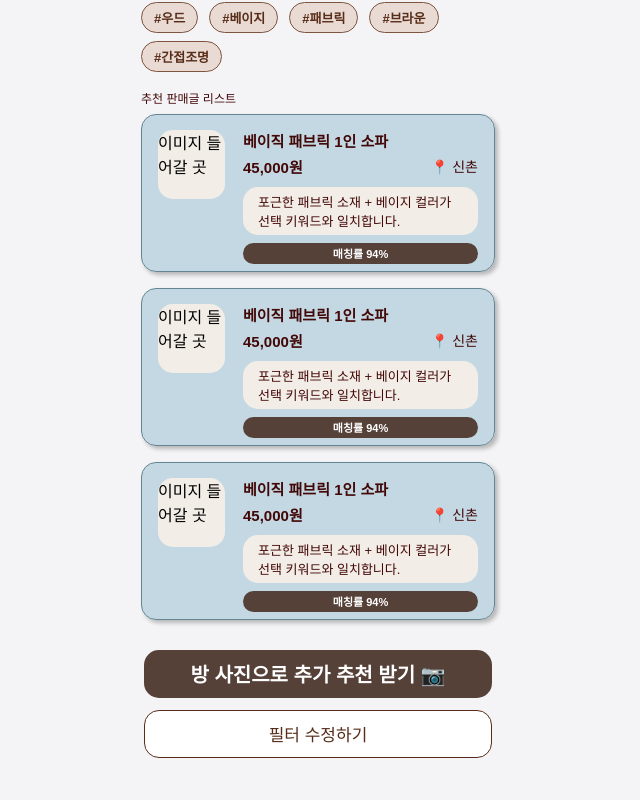
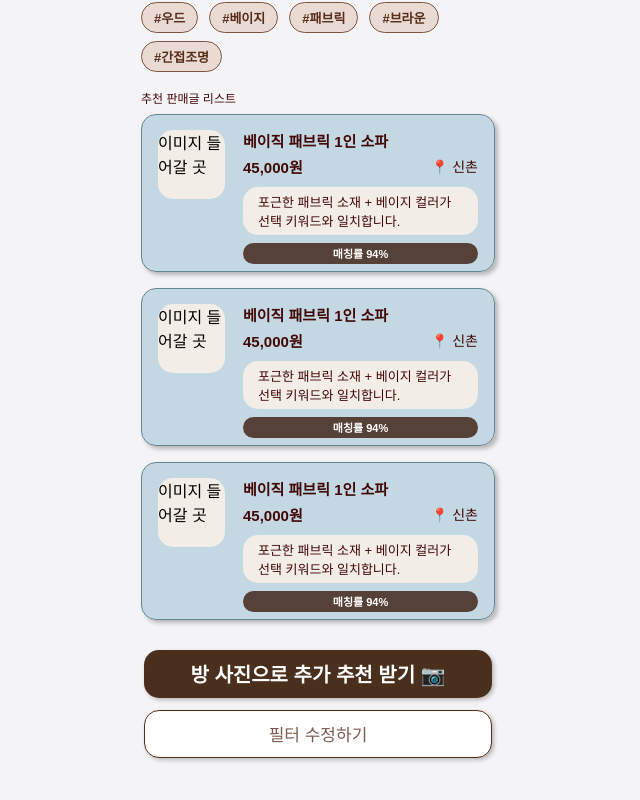
Before and after one commit to LikeLion-Catholic-univ-14th/TOY_3_FE, a React (Vite) app: page /search in a window 1280 px wide. Shown: the part 274-1074 px from the top of the page, without its empty margins (322-962 px from the left). Built offline with nearby package versions, Linux system fonts and the light colour scheme; a web font is replaced by a local one.

Commit message:
design: 버튼 css 수정

```diff
--- a/src/components/Button/Button.module.css
+++ b/src/components/Button/Button.module.css
@@ -1,10 +1,11 @@
 .primary {
   width: 348px;
   height: 48px;
-  background-color: #564139;
+  background-color: #492f1c;
   border-radius: 15px;
   border: none;
   cursor: pointer;
+  box-shadow: 2px 2px 4px 0px #00000040;
 
   font-weight: 700;
   font-size: 20px;
@@ -21,9 +22,10 @@
   border-radius: 15px;
   border: 1px solid #572c19;
   cursor: pointer;
+  box-shadow: 2px 2px 4px 0px #00000040;
 
   font-size: 17px;
-  color: #572c19;
+  color: #7c5a50;
   display: flex;
   justify-content: center;
   align-items: center;
```
